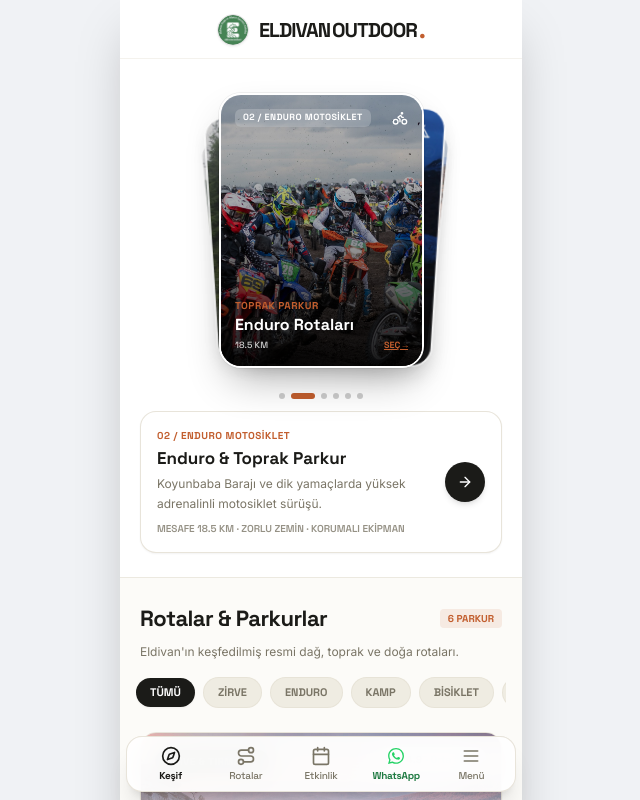
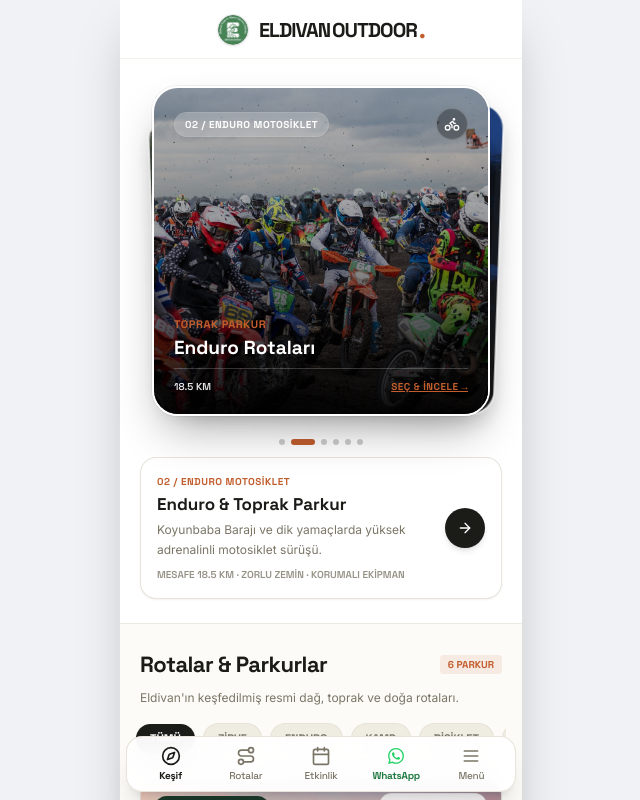
Before and after one commit to Barotello/EldivanOutdoor, a React (Vite) app: page / in a window 1280 px wide. Shown: the top 800 px of the page, without its empty margins (319-959 px from the left). Built offline with nearby package versions, Linux system fonts and the light colour scheme.

Commit message:
style: ana ekran 3D kart destesi boyutlarını büyüt ve sağa-sola genişlet

```diff
--- a/src/components/CardDeck.jsx
+++ b/src/components/CardDeck.jsx
@@ -112,8 +112,8 @@ export default function CardDeck({ onSelectFilter }) {
   };
 
   return (
-    <section id="kesif" tabIndex={-1} className="px-5 pt-2 pb-6 outline-none">
-      {/* 3D Deste Kartları (Dokunma & Kaydırma Destekli) */}
+    <section id="kesif" tabIndex={-1} className="px-3.5 sm:px-5 pt-2 pb-6 outline-none">
+      {/* 3D Deste Kartları (Dokunma & Kaydırma Destekli - Genişletilmiş Format) */}
       <div
         className="card-spread-deck"
         title="Kaydırın veya sonraki kart için dokunun"
@@ -142,23 +142,28 @@ export default function CardDeck({ onSelectFilter }) {
                 className="w-full h-full object-cover group-hover:scale-105 transition-transform duration-500"
                 loading="lazy"
               />
-              <div className="absolute inset-0 bg-gradient-to-t from-black/90 via-black/35 to-black/20 flex flex-col justify-between p-3.5">
+              <div className="absolute inset-0 bg-gradient-to-t from-black/95 via-black/40 to-black/20 flex flex-col justify-between p-4 sm:p-5">
                 <div className="flex items-center justify-between text-white">
-                  <span className="px-2 py-0.5 rounded-md bg-white/20 backdrop-blur-md text-[9px] font-mono-tech font-bold uppercase tracking-wider">
+                  <span className="px-2.5 py-1 rounded-full bg-white/20 backdrop-blur-md text-[10px] font-mono-tech font-bold uppercase tracking-wider shadow-sm border border-white/10">
                     {card.badge}
                   </span>
-                  <IconComp className="w-4 h-4 text-white" />
+                  <div className="w-8 h-8 rounded-full bg-black/30 backdrop-blur-md flex items-center justify-center border border-white/20">
+                    <IconComp className="w-4 h-4 text-white" />
+                  </div>
                 </div>
+
                 <div>
-                  <div className="text-[10px] font-mono-tech font-bold text-accent uppercase tracking-wider">
+                  <div className="text-[11px] font-mono-tech font-bold text-accent uppercase tracking-wider">
                     {card.tag}
                   </div>
-                  <h3 className="font-headline font-extrabold text-white text-[16px] leading-tight mt-0.5">
+                  <h3 className="font-headline font-black text-white text-[19px] leading-tight mt-1">
                     {card.title}
                   </h3>
-                  <div className="text-[9px] text-white/80 font-mono-tech mt-1 flex items-center justify-between">
-                    <span>{card.dist}</span>
-                    <span className="text-accent underline font-bold">SEÇ &rarr;</span>
+                  <div className="text-[10px] text-white/90 font-mono-tech mt-2 flex items-center justify-between pt-2.5 border-t border-white/20">
+                    <span className="font-semibold">{card.dist}</span>
+                    <span className="text-accent underline font-bold tracking-wider flex items-center gap-1">
+                      SEÇ &amp; İNCELE &rarr;
+                    </span>
                   </div>
                 </div>
               </div>
--- a/src/index.css
+++ b/src/index.css
@@ -83,7 +83,7 @@
 .card-spread-deck {
   position: relative;
   width: 100%;
-  height: 310px;
+  height: 360px;
   display: flex;
   align-items: center;
   justify-content: center;
@@ -91,14 +91,15 @@
   cursor: pointer;
   user-select: none;
   touch-action: pan-y;
-  margin: 0.5rem 0 0.5rem;
+  margin: 0.25rem 0 0.5rem;
 }
 
 .spread-card {
   position: absolute;
-  width: 205px;
-  height: 275px;
-  border-radius: 22px;
+  width: calc(100% - 24px);
+  max-width: 345px;
+  height: 330px;
+  border-radius: 26px;
   overflow: hidden;
   border: 2px solid rgba(255, 255, 255, 0.95);
   transform-origin: 50% 120%;
@@ -112,7 +113,7 @@
 }
 
 .spread-card.card-slide-out {
-  transform: translate3d(140px, -20px, 40px) rotate(14deg) scale(0.96) !important;
+  transform: translate3d(240px, -20px, 40px) rotate(14deg) scale(0.96) !important;
   opacity: 0 !important;
   transition: transform 0.32s cubic-bezier(0.4, 0, 0.2, 1), opacity 0.28s ease !important;
   z-index: 30 !important;
@@ -123,38 +124,38 @@
   z-index: 12;
   opacity: 1;
   border-color: #ffffff;
-  box-shadow: 0 20px 40px -10px rgba(0, 0, 0, 0.30), 0 0 0 1px rgba(0, 0, 0, 0.06);
+  box-shadow: 0 22px 45px -10px rgba(0, 0, 0, 0.32), 0 0 0 1px rgba(0, 0, 0, 0.06);
   pointer-events: auto;
 }
 
 .spread-card[data-depth="0"]:hover {
-  transform: translate3d(0, -6px, 10px) rotate(0deg) scale(1.02);
-  box-shadow: 0 24px 48px -10px rgba(0, 0, 0, 0.38), 0 0 0 2px #C25E2E;
+  transform: translate3d(0, -6px, 10px) rotate(0deg) scale(1.01);
+  box-shadow: 0 26px 52px -10px rgba(0, 0, 0, 0.40), 0 0 0 2px #C25E2E;
 }
 
 .spread-card[data-depth="1"] {
-  transform: translate3d(10px, -6px, -20px) rotate(3.5deg) scale(0.96);
+  transform: translate3d(12px, -6px, -20px) rotate(2deg) scale(0.96);
   z-index: 10;
   opacity: 0.92;
   box-shadow: 0 12px 24px -6px rgba(0, 0, 0, 0.20);
 }
 
 .spread-card[data-depth="2"] {
-  transform: translate3d(-10px, -11px, -40px) rotate(-3.5deg) scale(0.92);
+  transform: translate3d(-12px, -11px, -40px) rotate(-2deg) scale(0.92);
   z-index: 9;
   opacity: 0.82;
   box-shadow: 0 10px 20px -6px rgba(0, 0, 0, 0.16);
 }
 
 .spread-card[data-depth="3"] {
-  transform: translate3d(16px, -16px, -60px) rotate(6deg) scale(0.88);
+  transform: translate3d(18px, -16px, -60px) rotate(3.5deg) scale(0.88);
   z-index: 8;
   opacity: 0.68;
   box-shadow: 0 8px 16px -6px rgba(0, 0, 0, 0.14);
 }
 
 .spread-card[data-depth="4"] {
-  transform: translate3d(-16px, -21px, -80px) rotate(-6deg) scale(0.84);
+  transform: translate3d(-18px, -21px, -80px) rotate(-3.5deg) scale(0.84);
   z-index: 7;
   opacity: 0.50;
 }
```
